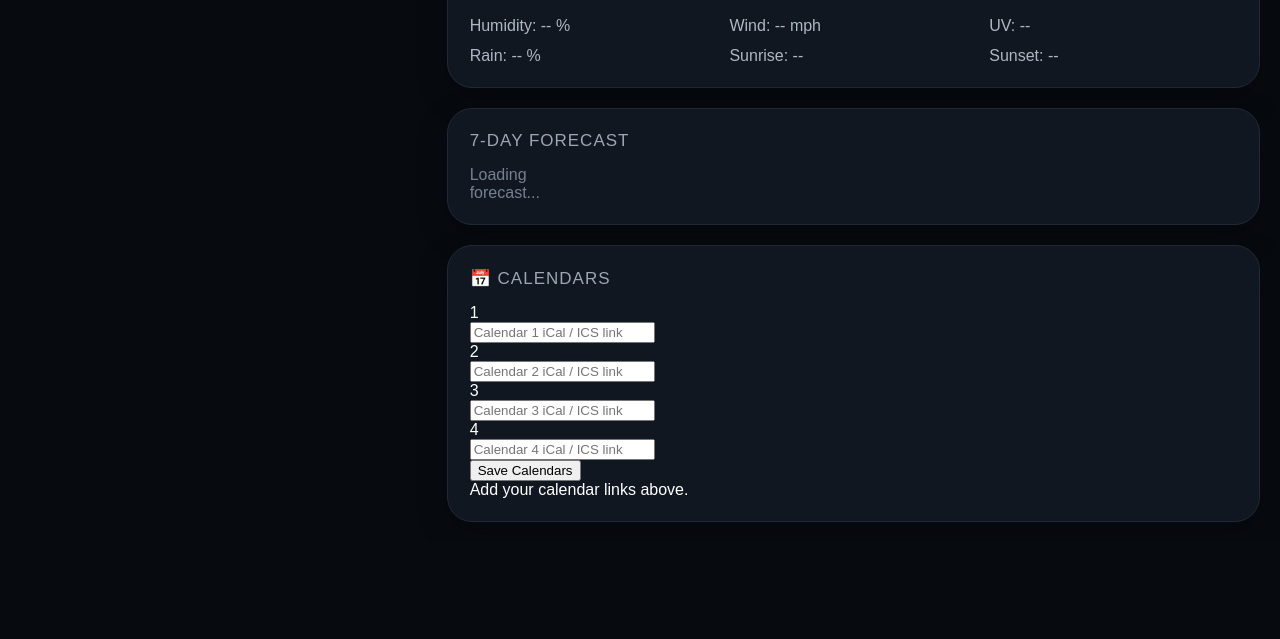
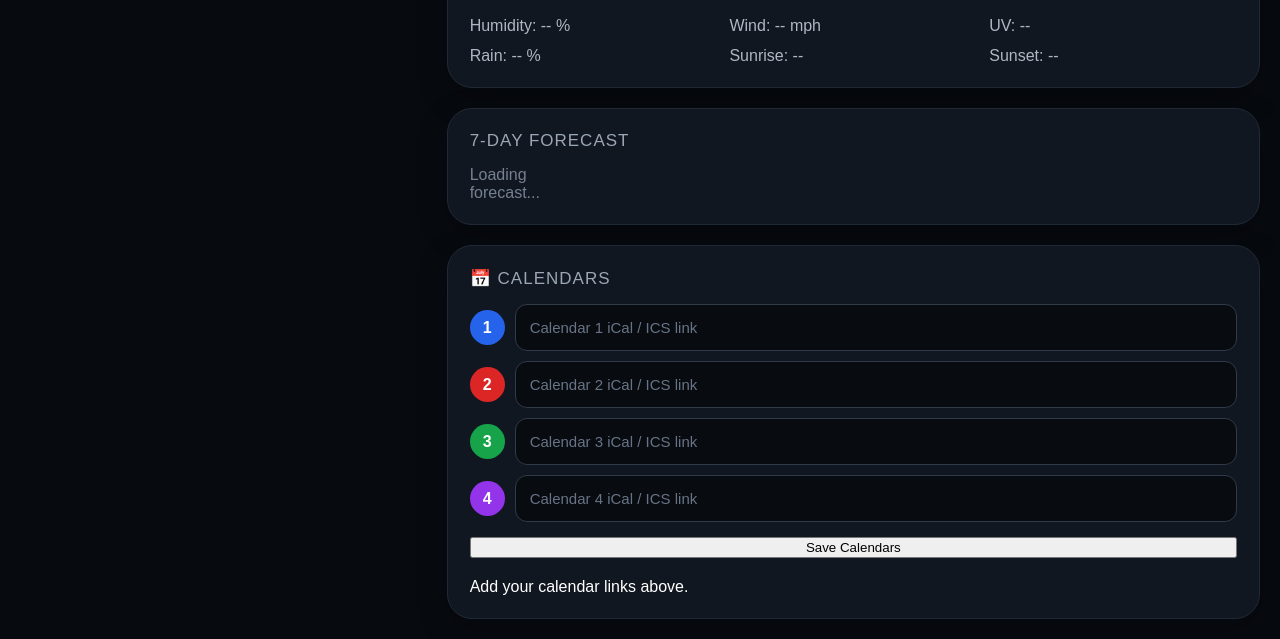
Before and after one commit to 145246/FIRE, a plain HTML site: page index.html in a window 1280 px wide. Shown: the part 640-1279 px from the top of the page. Before the commit the page ends 1182 px from the top, so only its background shows below. Drawn offline with Linux system fonts and the light colour scheme; a script that the page names is missing.

Commit message:
Update style.css

```diff
--- a/style.css
+++ b/style.css
@@ -480,74 +480,162 @@ input[type="time"] {
 }
 
 
-/* =========================
-   CALENDAR
-========================= */
+/* ==========================================
+   FOUR CALENDAR INPUTS
+========================================== */
 
-.calendar-header {
+.calendar-settings {
+
+  display: flex;
+
+  flex-direction: column;
+
+  gap: 10px;
+
+  margin-bottom: 20px;
+
+}
+
+
+.calendar-input-row {
 
   display: flex;
 
   align-items: center;
 
-  justify-content: space-between;
+  gap: 10px;
 
-  gap: 15px;
 }
 
-.calendar-button {
 
-  width: auto;
+.calendar-input-row input {
 
-  padding: 10px 16px;
+  flex: 1;
 
-  background: #4285f4;
+  min-width: 0;
 
-  border: none;
+  padding: 14px;
 
-  border-radius: 10px;
+  border: 1px solid #303b49;
+
+  border-radius: 12px;
+
+  background: #080b10;
 
   color: white;
 
   font-size: 15px;
 
-  cursor: pointer;
 }
 
-.calendar-status {
 
-  color: #8f9aaa;
+.calendar-input-row input::placeholder {
 
-  margin-bottom: 10px;
+  color: #687486;
+
 }
+
+
+.calendar-number {
+
+  width: 35px;
+
+  height: 35px;
+
+  min-width: 35px;
+
+  display: flex;
+
+  align-items: center;
+
+  justify-content: center;
+
+  border-radius: 50%;
+
+  color: white;
+
+  font-weight: bold;
+
+}
+
+
+.calendar-blue {
+  background: #2563eb;
+}
+
+
+.calendar-red {
+  background: #dc2626;
+}
+
+
+.calendar-green {
+  background: #16a34a;
+}
+
+
+.calendar-purple {
+  background: #9333ea;
+}
+
+
+#saveCalendars {
+
+  width: 100%;
+
+  margin-top: 5px;
+
+}
+
 
 .calendar-event {
 
-  background: #181f29;
+  position: relative;
 
-  border-radius: 12px;
+  overflow: hidden;
 
-  padding: 12px;
-
-  margin-top: 8px;
 }
 
-.event-title {
+
+.calendar-event-calendar {
+
+  display: inline-block;
+
+  margin-bottom: 5px;
+
+  font-size: 12px;
 
   font-weight: bold;
 
-  font-size: 17px;
+  opacity: .85;
+
 }
 
-.event-time {
 
-  color: #9ba7b5;
+.calendar-priority {
 
-  font-size: 14px;
+  position: absolute;
 
-  margin-top: 5px;
+  top: 12px;
+
+  right: 12px;
+
+  font-size: 11px;
+
+  color: #758091;
+
 }
 
+
+@media (max-width: 700px) {
+
+  .calendar-input-row input {
+
+    font-size: 14px;
+
+  }
+
+}
 
 /* =========================
    ALARM OVERLAY
```
